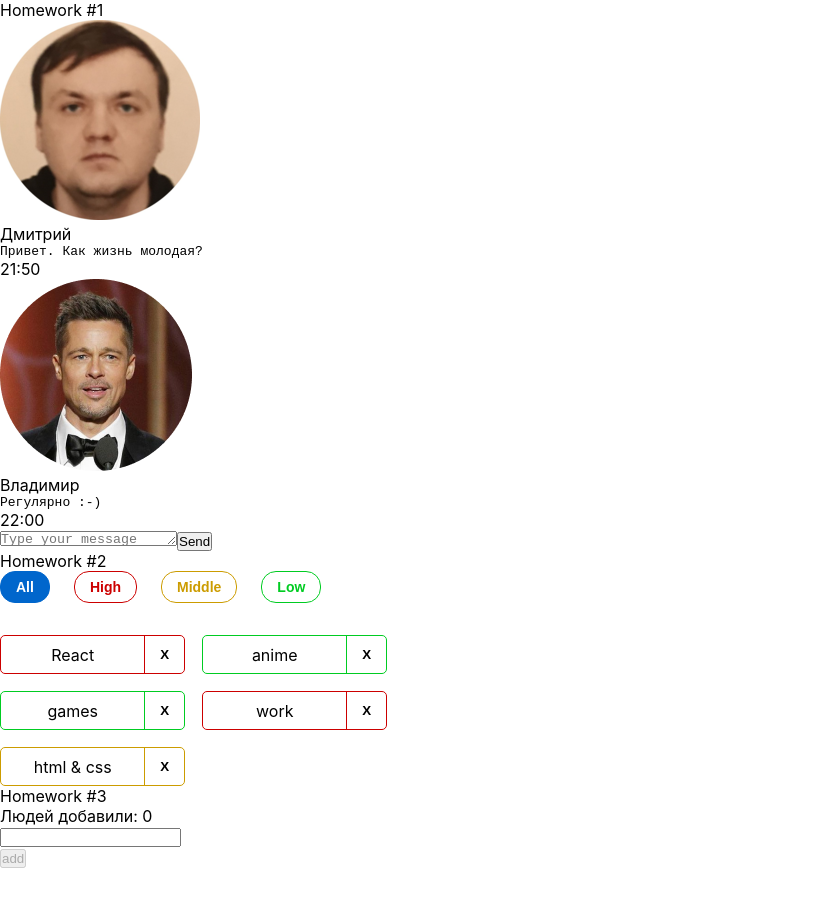
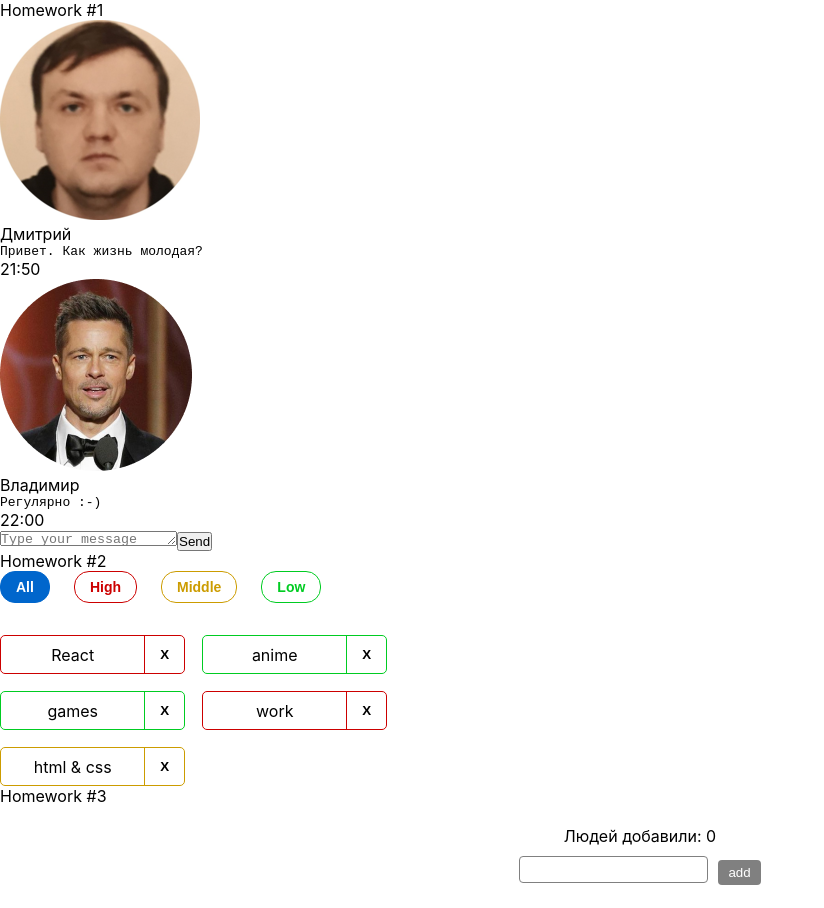
Before and after one commit to Huner85/hws2-master, a React (Create React App) app: page / in a window 1280 px wide. Shown: the whole page, without its empty margins (0-824 px from the left). Before the commit the page ends 868 px from the top, so only its background shows below. Built offline with nearby package versions, Linux system fonts and the light colour scheme.

Commit message:
add desighn HW3

```diff
--- a/src/s2-homeworks/hw03/Greeting.module.css
+++ b/src/s2-homeworks/hw03/Greeting.module.css
@@ -1,35 +1,56 @@
 .greetingForm {
-
+    display: flex;
+    flex-direction: column;
+    align-items: center;
+    margin: 20px;
 }
 
 .inputAndButtonContainer {
-
+    display: flex;
+    align-items: center;
+    gap: 10px;
 }
 
 .input {
-
+    border: 1px solid gray;
+    padding: 5px;
+    border-radius: 4px;
 }
 
 .errorInput {
-
+    border: 1px solid red;
+    background-color: #ffe6e6;
+    padding: 5px;
+    border-radius: 4px;
 }
 
 .error {
-
+    color: red;
+    font-size: 12px;
+    margin-top: 5px;
 }
 
 .button {
-
+    background-color: blue;
+    color: white;
+    padding: 5px 10px;
+    border: none;
+    border-radius: 4px;
+    cursor: pointer;
 }
 
 .button:disabled {
-
+    background-color: gray;
+    cursor: not-allowed;
 }
 
 .text {
-
+    margin-bottom: 10px;
+    font-size: 16px;
 }
 
 .greeting {
-
+    margin-top: 20px;
+    font-size: 18px;
+    color: green;
 }
```
